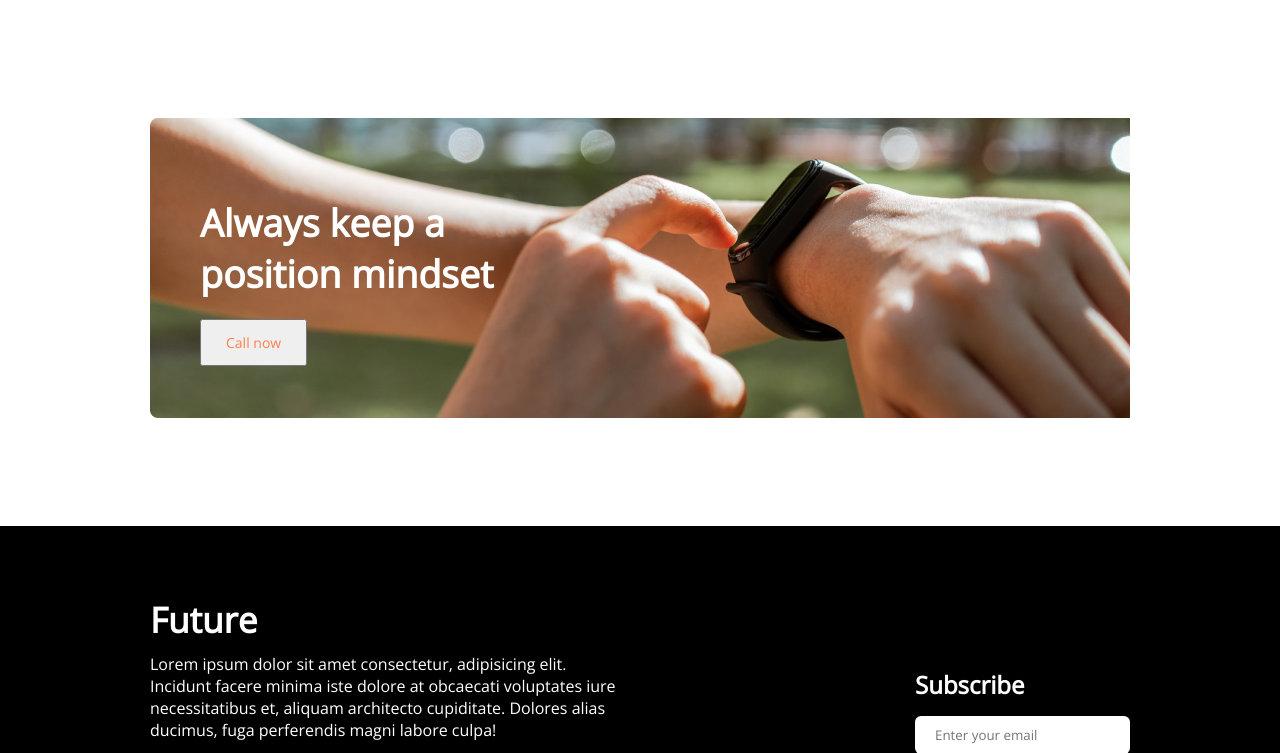
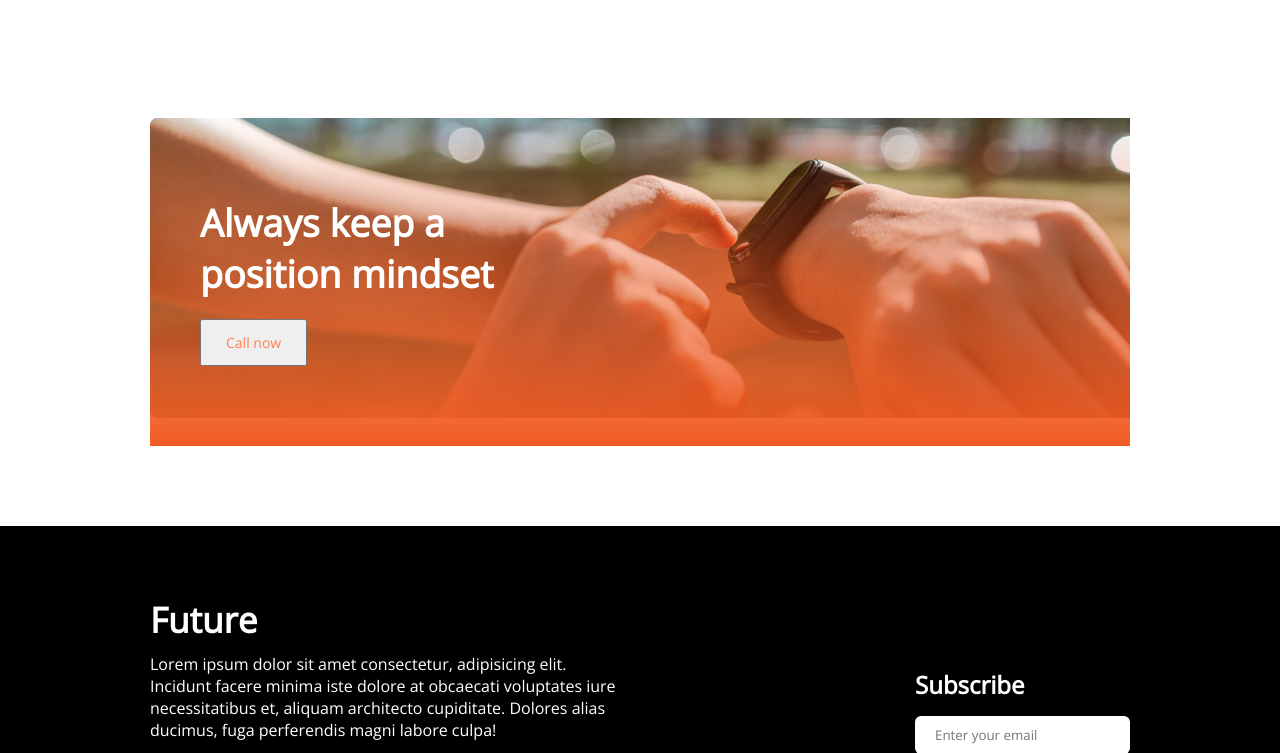
Before and after one commit to Sultan-suvo/New_year_New_Me, a plain HTML site: page index.html in a window 1280 px wide. Shown: the part 2160-2913 px from the top of the page. Drawn offline with nearby package versions, Linux system fonts and the light colour scheme.

Commit message:
added gradient

```diff
--- a/style.css
+++ b/style.css
@@ -92,7 +92,8 @@
 
 /* watch section starts here */
 #watch-section{
-    background-image: url("./images/watch.png");
+    /* background-image: url("./images/watch.png"); */
+    background: linear-gradient(360deg, #f15b22 0%, rgba(241,91,34,0) 100%), url("./images/watch.png"), url("./images/gradient1.png");
     background-repeat: no-repeat;
     margin: 50px 150px 80px;
 }
```
